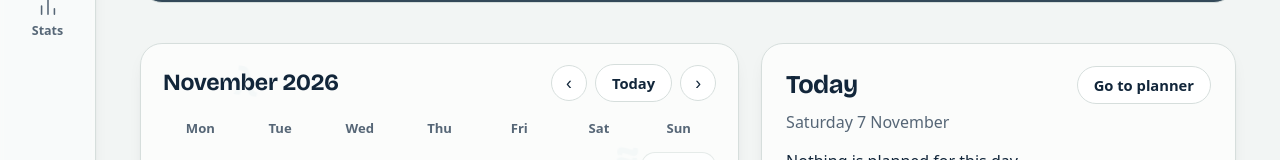
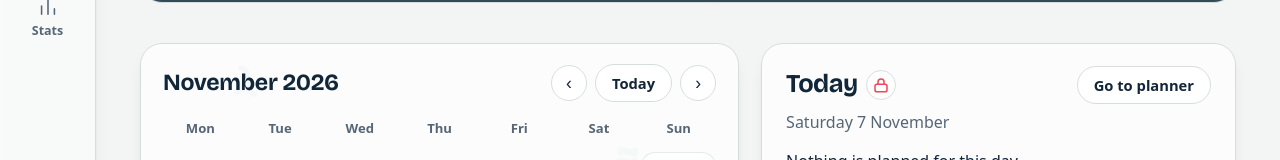
Before and after one commit to slyofzero/Orbit, a Next.js app: page / in a window 1280 px wide. Shown: the part 338-498 px from the top of the page. Built offline with nearby package versions, Linux system fonts and the light colour scheme; a web font is replaced by a local one.

Commit message:
Stricter party mode rules

```diff
--- a/app/(site)/page.tsx
+++ b/app/(site)/page.tsx
@@ -1,4 +1,5 @@
 "use client";
+import DayLock from "@/components/DayLock";
 import { MainBar, bonusLine } from "@/components/MainBar";
 import { dayWon, bonusFor } from "@/lib/bonus";
 import BonusBlock from "@/components/BonusBlock";
@@ -192,7 +193,7 @@ export default function Dashboard() {
 
         <section className="agenda d-agenda" aria-live="polite" style={stag()}>
           <div className="d-agenda-head">
-            <div className="when">{selected === today ? "Today" : selected === addDays(today, 1) ? "Tomorrow" : fmtLong(selected)}</div>
+            <div className="when">{selected === today ? "Today" : selected === addDays(today, 1) ? "Tomorrow" : fmtLong(selected)}<DayLock date={selected} /></div>
             <span className="row" style={{ gap: 8 }}>
               {day && <CopyDayPrompt day={day} icon />}
               <Link className="btn soft" href="/planner">Go to planner</Link>
--- a/app/(site)/planner/page.tsx
+++ b/app/(site)/planner/page.tsx
@@ -1,4 +1,5 @@
 "use client";
+import DayLock from "@/components/DayLock";
 import { MainBar, bonusLine } from "@/components/MainBar";
 import { dayWon, bonusFor } from "@/lib/bonus";
 import { keepLockedLinks } from "@/lib/lock";
@@ -153,7 +154,7 @@ function PlannerInner() {
         <div className="pl-top">
           <span className="pl-date"><b>{Number(date.slice(8))}</b><small>{WEEKDAY_NAMES[weekday(date)]}</small></span>
           <div>
-            <h2>{labelFor(date)}</h2>
+            <h2>{labelFor(date)}<DayLock date={date} /></h2>
             <span className="muted small">{fmtLong(date)}</span>
           </div>
           {d && <span className="pl-side"><span className={`pill k-${d.kind}`}>{KIND_LABEL[d.kind]}</span><CopyDayPrompt day={d} icon /></span>}
--- a/app/site.css
+++ b/app/site.css
@@ -1425,3 +1425,8 @@ ul.rich-list { list-style-type: disc; } ol.rich-list { list-style-type: decimal;
 .bo-qbar { display: flex; justify-content: flex-end; margin: 14px 0 -6px; }
 .bo-qbtn { display: inline-flex; gap: 6px; align-items: center; font-size: 0.8rem; padding: 6px 12px; }
 .bo-txt { display: flex; flex-direction: column; align-items: flex-start; gap: 4px; text-align: left; }
+.dl { display: inline-flex; align-items: center; justify-content: center; width: 30px; height: 30px; margin-left: 8px; vertical-align: middle; border-radius: 50%; border: 1.5px solid var(--line); background: var(--sheet); color: var(--green); cursor: help; padding: 0; }
+.dl.is-locked { color: var(--red); }
+.dl:focus-visible { outline: 2px solid var(--accent); outline-offset: 2px; }
+.dl-pop { position: fixed; z-index: 1000; width: 300px; padding: 12px 14px; border-radius: 12px; background: var(--sheet); color: var(--ink); border: 1.5px solid var(--line); box-shadow: 0 10px 30px rgba(0,0,0,.3); font-size: 0.85rem; line-height: 1.4; pointer-events: none; }
+.dl-pop p { margin: 4px 0 0; color: var(--ink-2); }
--- a/components/BonusBlock.tsx
+++ b/components/BonusBlock.tsx
@@ -13,7 +13,7 @@ export const UnlinkIcon = () => (
   <svg width="16" height="16" viewBox="0 0 24 24" fill="none" stroke="currentColor" strokeWidth="2" strokeLinecap="round" strokeLinejoin="round" aria-hidden="true"><path d="M18.84 12.25l1.72-1.71a5 5 0 0 0-7.07-7.07l-1.72 1.71M5.17 11.75l-1.71 1.71a5 5 0 0 0 7.07 7.07l1.71-1.71M8 2v3M2 8h3M16 22v-3M22 16h-3" /></svg>
 );
 
-// Pending work carried over from earlier days, shown as an extra on this day. Bonus questions must be answered for the day to count as solved (see dayWon in lib/bonus.ts); bonus tasks do not block it.
+// Pending work carried over from earlier days, shown as an extra on this day. Bonus tasks and questions must all be done for the day to count as solved (see dayWon in lib/bonus.ts).
 // Either kind can be unlinked from this day (stored in KEYS.bonusOff). Today's bonus can't be unlinked after 9 AM, like the rest of today's plan.
 export default function BonusBlock({ date }: { date: string }) {
   const { plan } = usePlan();
--- /dev/null
+++ b/components/DayLock.tsx
@@ -0,0 +1,31 @@
+"use client";
+import { useRef, useState } from "react";
+import { createPortal } from "react-dom";
+import { isDayLocked, LOCK_HOUR, LOCK_MESSAGE, useLockClock } from "@/lib/lock";
+import { todayIST } from "@/lib/plan";
+
+/** A padlock next to "Today": open before 9 AM, closed after. Hovering (or focusing) it explains the edit-lock rule. Renders nothing for other days. */
+export default function DayLock({ date }: { date: string }) {
+  const now = useLockClock();
+  const btn = useRef<HTMLButtonElement>(null);
+  const [pos, setPos] = useState<{ x: number; y: number } | null>(null);
+  if (date !== todayIST()) return null;
+  const locked = isDayLocked(date, now);
+  const show = () => { const r = btn.current?.getBoundingClientRect(); if (r) setPos({ x: Math.max(8, Math.min(r.left, window.innerWidth - 320)), y: r.bottom + 8 }); };
+  return (
+    <>
+      <button ref={btn} type="button" className={`dl ${locked ? "is-locked" : ""}`} aria-label={locked ? "Today is locked" : "Today is still editable"}
+        onMouseEnter={show} onMouseLeave={() => setPos(null)} onFocus={show} onBlur={() => setPos(null)}>
+        <svg width="18" height="18" viewBox="0 0 24 24" fill="none" stroke="currentColor" strokeWidth="2" strokeLinecap="round" strokeLinejoin="round" aria-hidden="true">
+          <rect x="4" y="11" width="16" height="10" rx="2.5" />
+          {locked ? <path d="M8 11V8a4 4 0 0 1 8 0v3" /> : <path d="M8 11V8a4 4 0 0 1 7.5-2" />}
+        </svg>
+      </button>
+      {pos && typeof document !== "undefined" && createPortal(
+        <div className="dl-pop" role="tooltip" style={{ left: pos.x, top: pos.y }}>
+          <b>{locked ? "Today is locked" : `Today is open until ${LOCK_HOUR} AM`}</b>
+          <p>{locked ? LOCK_MESSAGE : `After ${LOCK_HOUR} AM today's tasks and linked questions (including carried-over bonus work) can't be edited or unlinked. You can still tick tasks and solve questions. Tomorrow and later days stay editable.`}</p>
+        </div>, document.body)}
+    </>
+  );
+}
--- a/lib/bonus.ts
+++ b/lib/bonus.ts
@@ -41,9 +41,10 @@ export function bonusFor(date: string, days: Day[], done: Record<string, boolean
   return out;
 }
 
-/** dayFinished, plus: bonus questions carried onto this day must be answered too. Without them the day is not fully solved. */
+/** dayFinished, plus: bonus tasks and questions carried onto this day must be done too. Without them the day is not fully solved. */
 export function dayWon(day: Day | undefined, days: Day[], done: Record<string, boolean>, links: Links, pack: PackData, practice: Record<string, { at?: number } | undefined>, off: Record<string, boolean> = {}): boolean {
   if (!day) return false;
   if (!dayFinished(day, done, links[day.date], pack, practice)) return false;
-  return bonusFor(day.date, days, done, links, pack, practice, todayIST(), off).qs.every((b) => practice[b.id]);
+  const b = bonusFor(day.date, days, done, links, pack, practice, todayIST(), off);
+  return b.tasks.length === 0 && b.qs.every((x) => practice[x.id]);
 }
```
Also changed, not shown: agents/06-plan-and-links.md (+3 -1 lines), app/(site)/day/[date]/page.tsx (+6 -4 lines).
